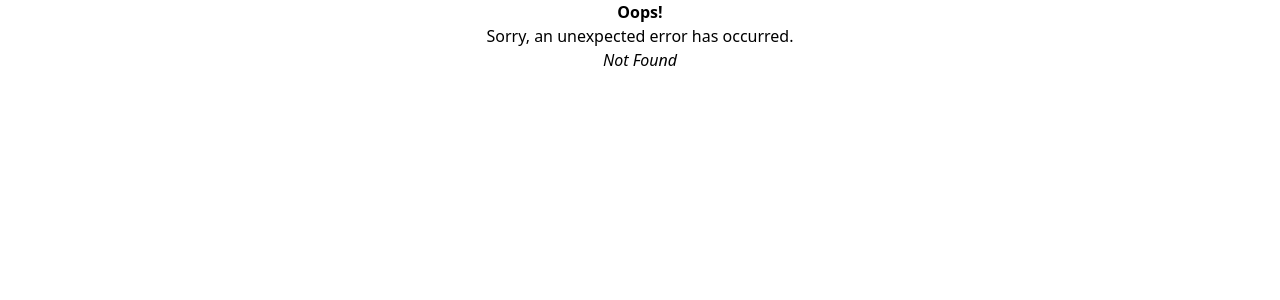
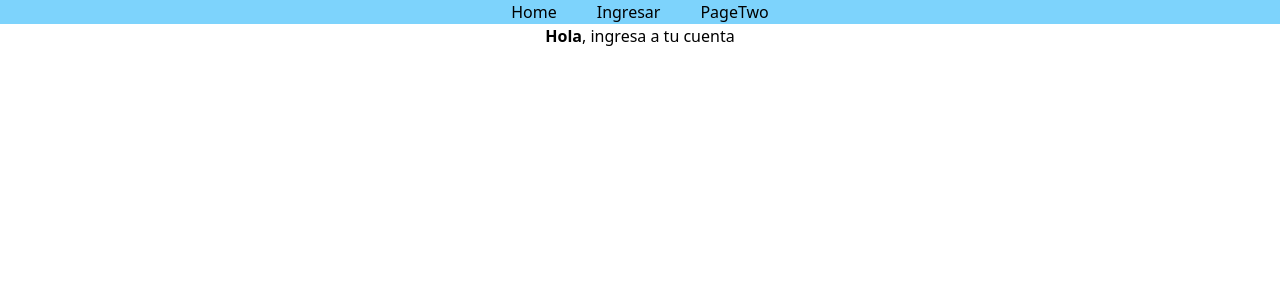
Before and after one commit to No-Country/c16-04-m-node-react, a React (Vite) app in the folder Hiupy/: page /Login in a window 1280 px wide. Before the commit this address had no page. Shown: the top 300 px of the page. Built offline with nearby package versions, Linux system fonts and the light colour scheme.

Commit message:
#2 - Se agregó componente Login

```diff
--- a/Hiupy/src/components/Navigation/NavBar.jsx
+++ b/Hiupy/src/components/Navigation/NavBar.jsx
@@ -6,7 +6,7 @@ export const NavBar = () => {
             <ul  className="flex flex-row gap-10 w-full justify-center mx-auto bg-sky-300">
                 <NavLink to="/">Home</NavLink>
 
-                <NavLink to="/pageOne">PageOne</NavLink>
+                <NavLink to="/Login">Ingresar</NavLink>
 
                 <NavLink to="/pageTwo">PageTwo</NavLink>
 
--- a/Hiupy/src/components/index.js
+++ b/Hiupy/src/components/index.js
@@ -1 +1,2 @@
 export * from "./Navigation"
+// export * from "./Reutilizables"
--- a/Hiupy/src/pages/Home.jsx
+++ b/Hiupy/src/pages/Home.jsx
@@ -11,7 +11,6 @@ export const Home = () => {
             <NavBar/>
             <h1 className="text-center">Bienvenidos a Hiupy!</h1>
 
-
         </>
     )
 };
--- /dev/null
+++ b/Hiupy/src/pages/Login.jsx
@@ -0,0 +1,11 @@
+import { NavBar } from "../components";
+
+
+export const Login = () => {
+    return (
+        <>
+            <NavBar/>
+            <h1 className="text-center"><span className="font-bold">Hola</span>, ingresa a tu cuenta</h1>
+        </>
+    );
+};
--- a/Hiupy/src/pages/PageOne.jsx
+++ /dev/null
@@ -1,11 +0,0 @@
-import { NavBar } from "../components";
-
-
-export const PageOne = () => {
-    return (
-        <>
-            <NavBar/>
-            <h1 className="text-center">PageOne</h1>
-        </>
-    );
-};
--- a/Hiupy/src/pages/index.js
+++ b/Hiupy/src/pages/index.js
@@ -1,4 +1,4 @@
 export * from "./Home";
-export * from "./PageOne";
+export * from "./Login";
 export * from "./PageTwo"
 export * from "./ErrorPage"
```
Also changed, not shown: Hiupy/src/router/AppRouter.jsx (+11 -15 lines).
